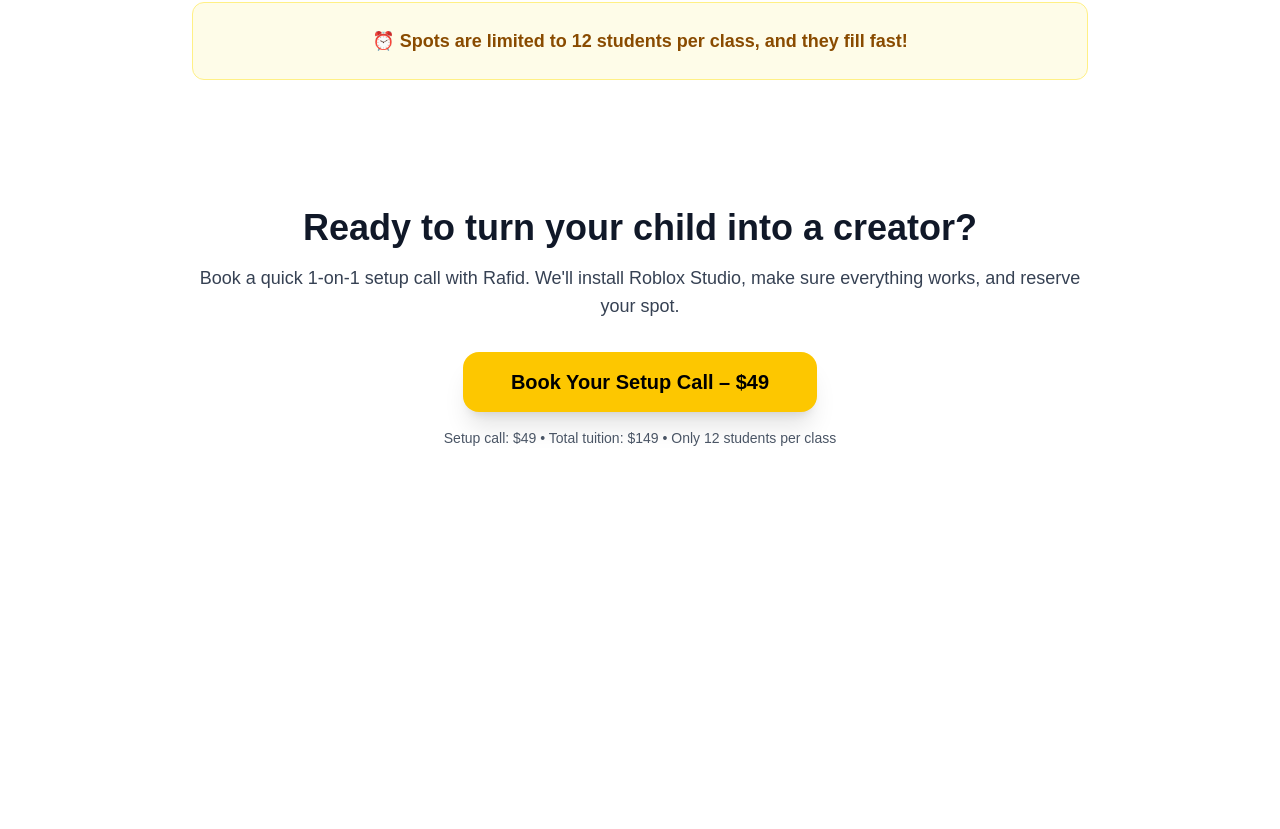
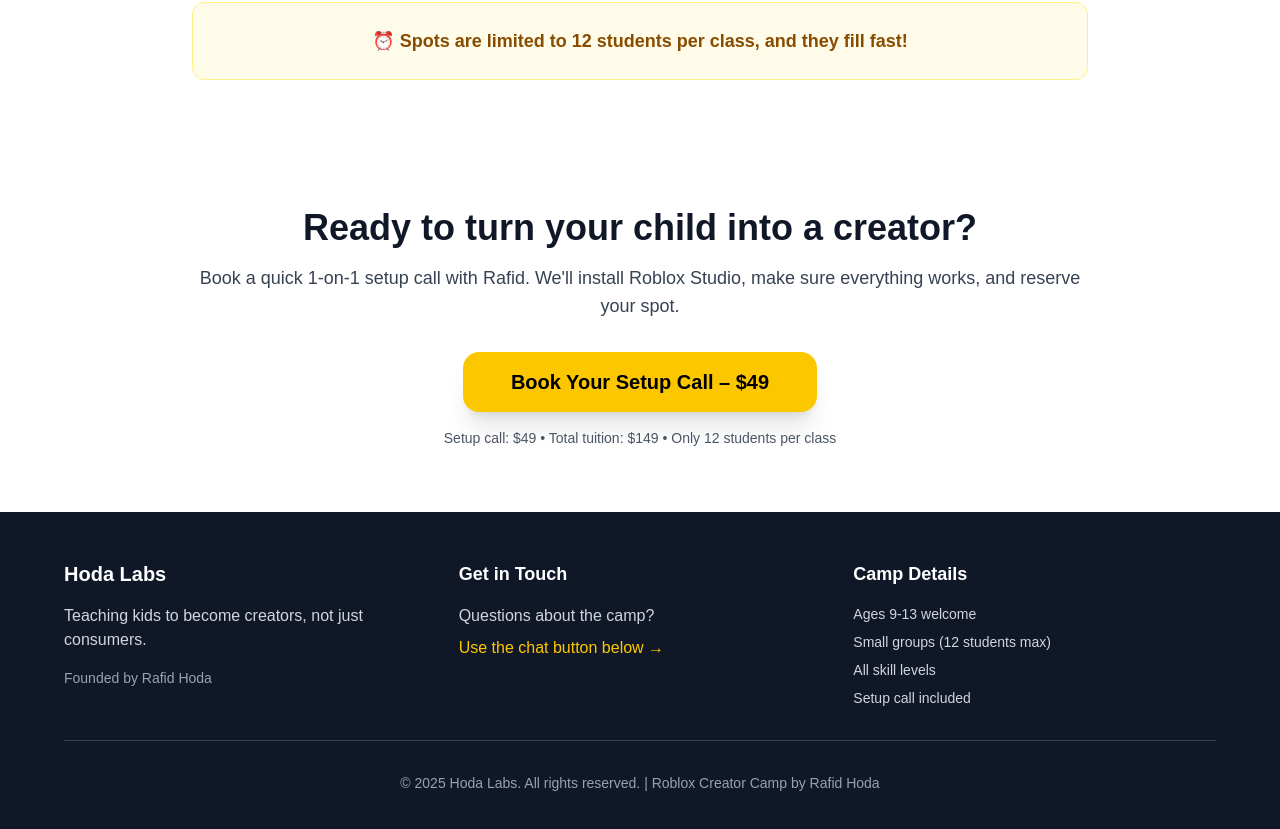
Before and after one commit to rafidhoda/robloxcreatorcamp, a Next.js app: page / in a window 1280 px wide. Shown: the part 6067-6896 px from the top of the page. Before the commit the page ends 6579 px from the top, so only its background shows below. Built offline with nearby package versions, Linux system fonts and the light colour scheme.

Commit message:
Add footer

```diff
--- a/src/app/page.tsx
+++ b/src/app/page.tsx
@@ -604,6 +604,50 @@ export default function Home() {
           </p>
       </div>
       </section>
-    </main>
-  );
-}
+       {/* Footer */}
+       <footer className="bg-gray-900 text-white py-12 px-4">
+         <div className="max-w-6xl mx-auto">
+           <div className="grid grid-cols-1 md:grid-cols-3 gap-8">
+             {/* Company Info */}
+             <div>
+               <h3 className="text-xl font-bold mb-4">Hoda Labs</h3>
+               <p className="text-gray-300 mb-4">
+                 Teaching kids to become creators, not just consumers.
+               </p>
+               <p className="text-gray-400 text-sm">
+                 Founded by Rafid Hoda
+               </p>
+             </div>
+
+             {/* Contact */}
+             <div>
+               <h3 className="text-lg font-semibold mb-4">Get in Touch</h3>
+               <div className="space-y-2 text-gray-300">
+                 <p>Questions about the camp?</p>
+                 <p className="text-yellow-400">Use the chat button below →</p>
+               </div>
+             </div>
+
+             {/* Legal */}
+             <div>
+               <h3 className="text-lg font-semibold mb-4">Camp Details</h3>
+               <div className="space-y-2 text-gray-300 text-sm">
+                 <p>Ages 9-13 welcome</p>
+                 <p>Small groups (12 students max)</p>
+                 <p>All skill levels</p>
+                 <p>Setup call included</p>
+               </div>
+             </div>
+           </div>
+
+           {/* Bottom Bar */}
+           <div className="border-t border-gray-700 mt-8 pt-8 text-center">
+             <p className="text-gray-400 text-sm">
+               © 2025 Hoda Labs. All rights reserved. | Roblox Creator Camp by Rafid Hoda
+             </p>
+           </div>
+         </div>
+       </footer>
+     </main>
+   );
+ }
```
